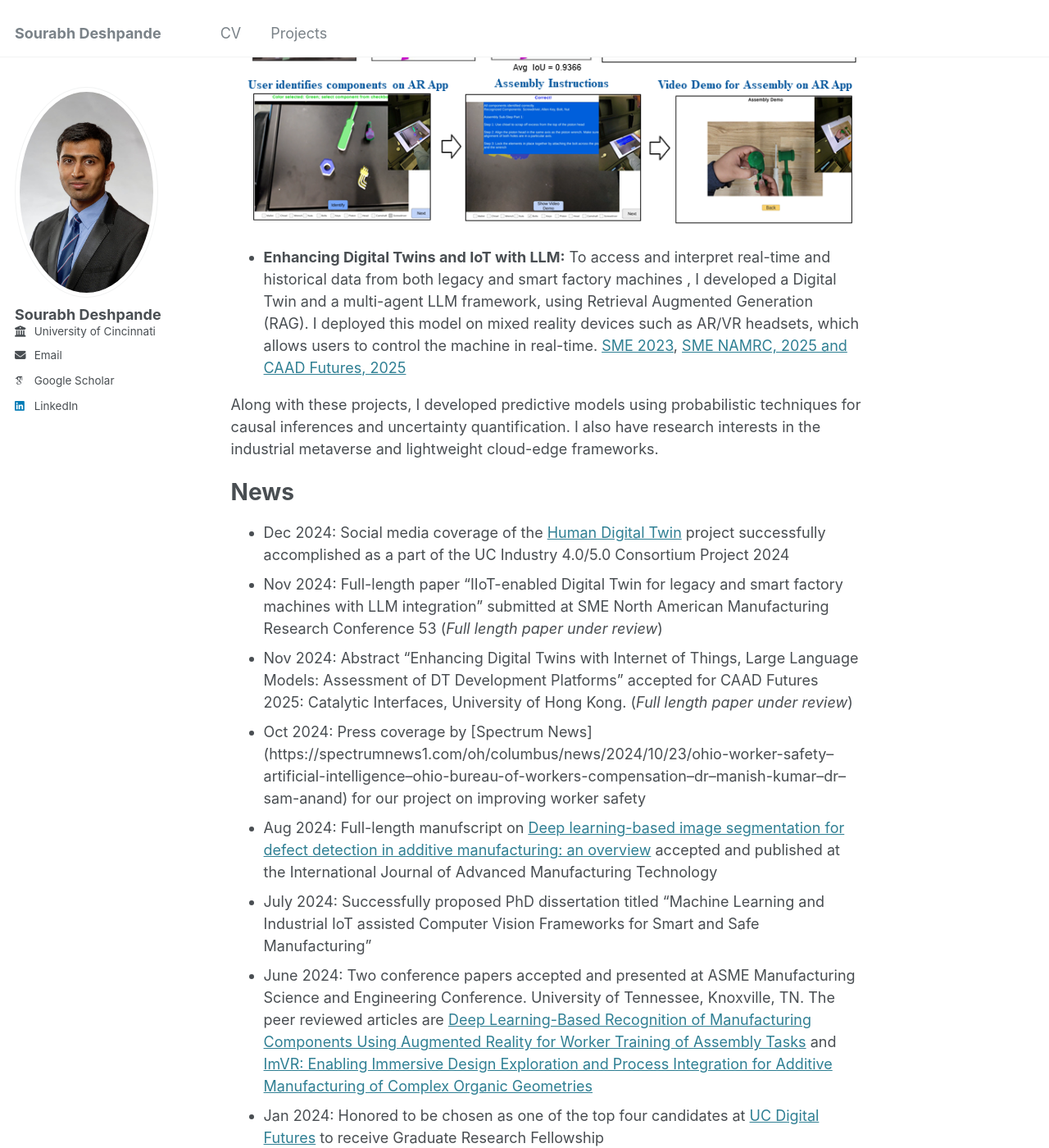
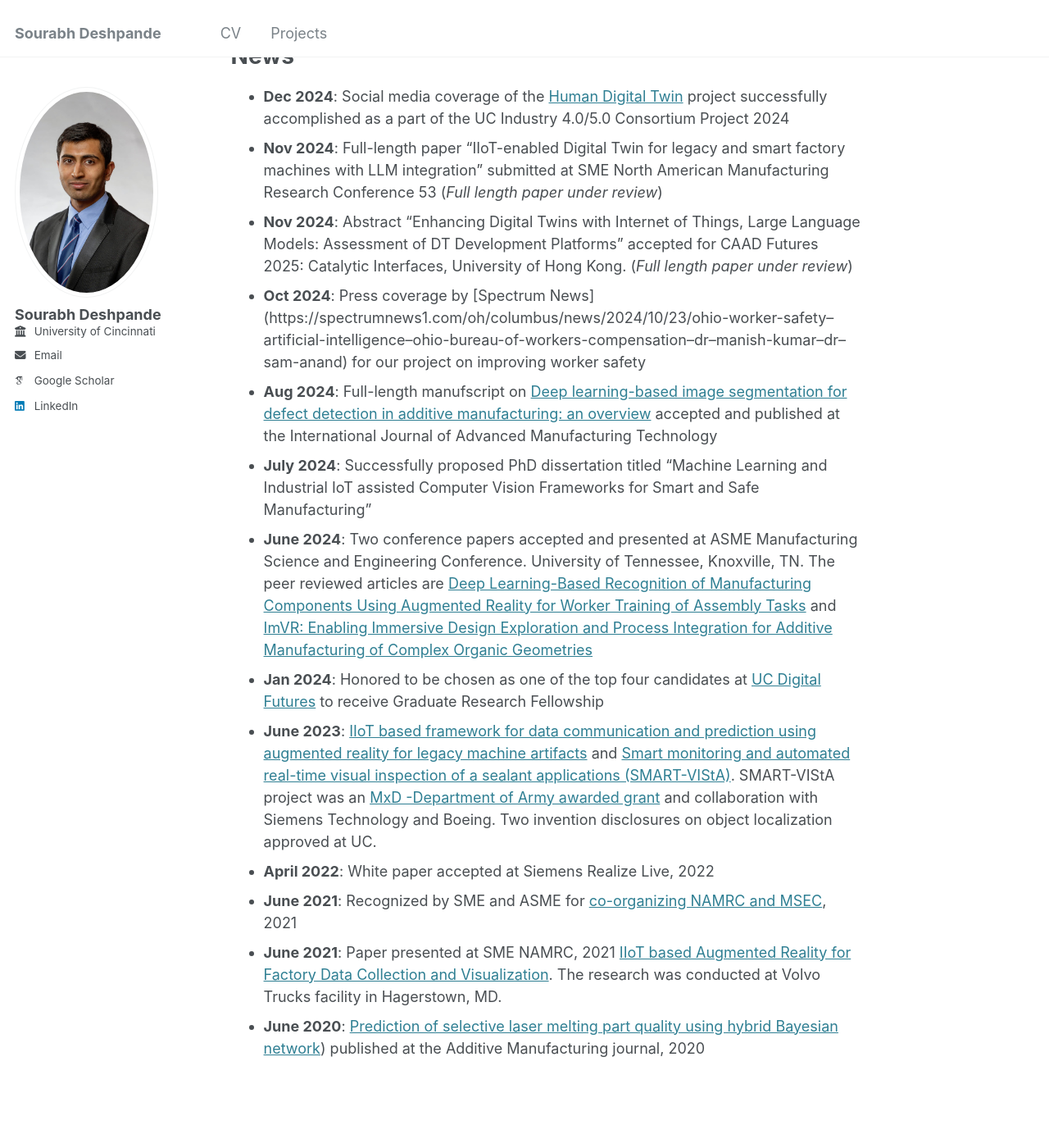
Before and after one commit to sopdeshpande/sopdeshpande.github.io, a Jekyll site: the page built from _pages/about.md, in a window 1280 px wide and 1400 px high, scrolled down 1312 px. Shown: the whole window at 82% size. Built offline with Jekyll 4.4.1, drawn with Linux system fonts in a browser that asks for light colours; some web fonts are replaced; part of the change alters nothing that is shown; some of the changed text lies outside the part shown.

Commit message:
Update about.md

```diff
--- a/_pages/about.md
+++ b/_pages/about.md
@@ -20,7 +20,6 @@ For reducing workplace injuries, we are working on predicting a worker’s path
 - **Synthetic Image Data Generation for Model Training:**
 Due to limited access to the factory, we did not have sufficient images to train the 3D component recognition model, a key model in the above-mentioned motion prediction framework. This model is required for identifying any obstacles present in the worker’s projected path. Therefore, to build a high-quality model in such low-resource settings, I leveraged physics-based rendering methods to automatically generate image segmentation masks and labels for model training. This solution was deployed through an augmented reality (AR) application to identify objects in real-time. [ASME, 2024](https://asmedigitalcollection.asme.org/MSEC/proceedings/MSEC2024/88117/V002T07A007/1203234)
 
-![image](/images/Component_Recognition_Summary.png)
 
 - **Enhancing Digital Twins and IoT with LLM:**
 To access and interpret real-time and historical data from both legacy and smart factory machines , I developed a Digital Twin and a multi-agent LLM framework,  using Retrieval Augmented Generation (RAG). I deployed this model on mixed reality devices such as AR/VR headsets, which allows users to control the machine in real-time. [SME 2023](https://www.sciencedirect.com/science/article/pii/S2213846323001153),
@@ -30,19 +29,17 @@ Along with these projects, I developed predictive models using probabilistic tec
 
 News
 ======
-- Dec 2024: Social media coverage of the [Human Digital Twin](https://www.linkedin.com/posts/manish-kumar-b878143a_as-co-directors-of-the-university-of-cincinnatis-activity-7267390669843759104-s7N4?utm_source=share&utm_medium=member_desktop) project successfully accomplished as a part of the UC Industry 4.0/5.0 Consortium Project 2024
-- Nov 2024: Full-length paper "IIoT-enabled Digital Twin for legacy and smart factory machines with
+- **Dec 2024**: Social media coverage of the [Human Digital Twin](https://www.linkedin.com/posts/manish-kumar-b878143a_as-co-directors-of-the-university-of-cincinnatis-activity-7267390669843759104-s7N4?utm_source=share&utm_medium=member_desktop) project successfully accomplished as a part of the UC Industry 4.0/5.0 Consortium Project 2024
+- **Nov 2024**: Full-length paper "IIoT-enabled Digital Twin for legacy and smart factory machines with
 LLM integration" submitted at SME North American Manufacturing Research Conference 53 (*Full length paper under review*)
-- Nov 2024: Abstract "Enhancing Digital Twins with Internet of Things, Large Language Models: Assessment of DT Development Platforms" accepted for CAAD Futures 2025: Catalytic Interfaces, University of Hong Kong. (*Full length paper under review*)
-- Oct 2024: Press coverage by [Spectrum News] (https://spectrumnews1.com/oh/columbus/news/2024/10/23/ohio-worker-safety--artificial-intelligence--ohio-bureau-of-workers-compensation--dr--manish-kumar--dr--sam-anand) for our project on improving worker safety
-- Aug 2024: Full-length manufscript on [Deep learning-based image segmentation for defect detection in additive manufacturing: an overview](https://link.springer.com/article/10.1007/s00170-024-14191-6) accepted and published at the International Journal of Advanced Manufacturing Technology
-- July 2024: Successfully proposed PhD dissertation titled "Machine Learning and Industrial IoT assisted Computer Vision Frameworks for Smart and Safe Manufacturing"
-- June 2024: Two conference papers accepted and presented at ASME Manufacturing Science and Engineering Conference. University of Tennessee, Knoxville, TN. The peer reviewed articles are [Deep Learning-Based Recognition of Manufacturing Components Using Augmented Reality for Worker Training of Assembly Tasks](https://asmedigitalcollection.asme.org/MSEC/proceedings/MSEC2024/88117/V002T07A007/1203234) and [ImVR: Enabling Immersive Design Exploration and Process Integration for Additive Manufacturing of Complex Organic Geometries](https://asmedigitalcollection.asme.org/MSEC/proceedings/MSEC2024/88100/V001T01A001/1203142)
-- Jan 2024: Honored to be chosen as one of the top four candidates at [UC Digital Futures](https://ucdigitalfutures.com/) to receive Graduate Research Fellowship
-- June 2023: Two conference papers accepted and presented at SME North American Manufacturing Research Conference, 51. Rutgers University, NJ. The peer reviewed articles are [IIoT based framework for data communication and prediction using augmented reality for legacy machine artifacts](https://www.sciencedirect.com/science/article/pii/S2213846323001153) and [Smart monitoring and automated real-time visual inspection of a sealant applications (SMART-VIStA)]([https://asmedigitalcollection.asme.org/MSEC/proceedings/MSEC2024/88100/V001T01A001/1203142](https://www.sciencedirect.com/science/article/pii/S2213846323001761)). SMART-VIStA project was an [MxD -Department of Army awarded grant](https://www.mxdusa.org/projects/visual-inspections-perfected-using-ai/) and collaboration with Siemens Technology and Boeing. Two invention disclosures on object localization approved at UC.
-- April 2022: Accepted white paper at Siemens Realize live
-- June 2021: Recognition by the SME and ASME for [graduate student lead](https://issuu.com/sme_us/docs/13320_2021_namri-namrc_awards_brochure_2021-07-07_) in organizing NAMRC 49 and MSEC, 2021
-- June 2021: Conference paper accepted and presented at SME North American Manufacturing Research Conference, 49. University of Cincinnati, OH. [IIoT based Augmented Reality for Factory Data Collection and Visualization (https://www.sciencedirect.com/science/article/pii/S235197892100072X). The research was conducted at Volvo Trucks facility in Hagerstown, MD.
-- June 2020: Full-length manufscript on [Prediction of selective laser melting part quality using hybrid Bayesian network](https://www.sciencedirect.com/science/article/pii/S2214860419307328)) accepted and published at the Additive Manufacturing journal
-- August 2018: Accepted for the PhD program at the University of Cincinnati with Graduate Incentive Award
-- May 2017: Graduated with Master of Science at Michigan Technological University, Houghton, MI
+- **Nov 2024**: Abstract "Enhancing Digital Twins with Internet of Things, Large Language Models: Assessment of DT Development Platforms" accepted for CAAD Futures 2025: Catalytic Interfaces, University of Hong Kong. (*Full length paper under review*)
+- **Oct 2024**: Press coverage by [Spectrum News] (https://spectrumnews1.com/oh/columbus/news/2024/10/23/ohio-worker-safety--artificial-intelligence--ohio-bureau-of-workers-compensation--dr--manish-kumar--dr--sam-anand) for our project on improving worker safety
+- **Aug 2024**: Full-length manufscript on [Deep learning-based image segmentation for defect detection in additive manufacturing: an overview](https://link.springer.com/article/10.1007/s00170-024-14191-6) accepted and published at the International Journal of Advanced Manufacturing Technology
+- **July 2024**: Successfully proposed PhD dissertation titled "Machine Learning and Industrial IoT assisted Computer Vision Frameworks for Smart and Safe Manufacturing"
+- **June 2024**: Two conference papers accepted and presented at ASME Manufacturing Science and Engineering Conference. University of Tennessee, Knoxville, TN. The peer reviewed articles are [Deep Learning-Based Recognition of Manufacturing Components Using Augmented Reality for Worker Training of Assembly Tasks](https://asmedigitalcollection.asme.org/MSEC/proceedings/MSEC2024/88117/V002T07A007/1203234) and [ImVR: Enabling Immersive Design Exploration and Process Integration for Additive Manufacturing of Complex Organic Geometries](https://asmedigitalcollection.asme.org/MSEC/proceedings/MSEC2024/88100/V001T01A001/1203142)
+- **Jan 2024**: Honored to be chosen as one of the top four candidates at [UC Digital Futures](https://ucdigitalfutures.com/) to receive Graduate Research Fellowship
+- **June 2023**: [IIoT based framework for data communication and prediction using augmented reality for legacy machine artifacts](https://www.sciencedirect.com/science/article/pii/S2213846323001153) and [Smart monitoring and automated real-time visual inspection of a sealant applications (SMART-VIStA)]([https://asmedigitalcollection.asme.org/MSEC/proceedings/MSEC2024/88100/V001T01A001/1203142](https://www.sciencedirect.com/science/article/pii/S2213846323001761)). SMART-VIStA project was an [MxD -Department of Army awarded grant](https://www.mxdusa.org/projects/visual-inspections-perfected-using-ai/) and collaboration with Siemens Technology and Boeing. Two invention disclosures on object localization approved at UC.
+- **April 2022**: White paper accepted at Siemens Realize Live, 2022
+- **June 2021**: Recognized by SME and ASME for [co-organizing NAMRC and MSEC](https://issuu.com/sme_us/docs/13320_2021_namri-namrc_awards_brochure_2021-07-07_), 2021
+- **June 2021**: Paper presented at SME NAMRC, 2021 [IIoT based Augmented Reality for Factory Data Collection and Visualization](https://www.sciencedirect.com/science/article/pii/S235197892100072X). The research was conducted at Volvo Trucks facility in Hagerstown, MD.
+- **June 2020**: [Prediction of selective laser melting part quality using hybrid Bayesian network](https://www.sciencedirect.com/science/article/pii/S2214860419307328)) published at the Additive Manufacturing journal, 2020
```
